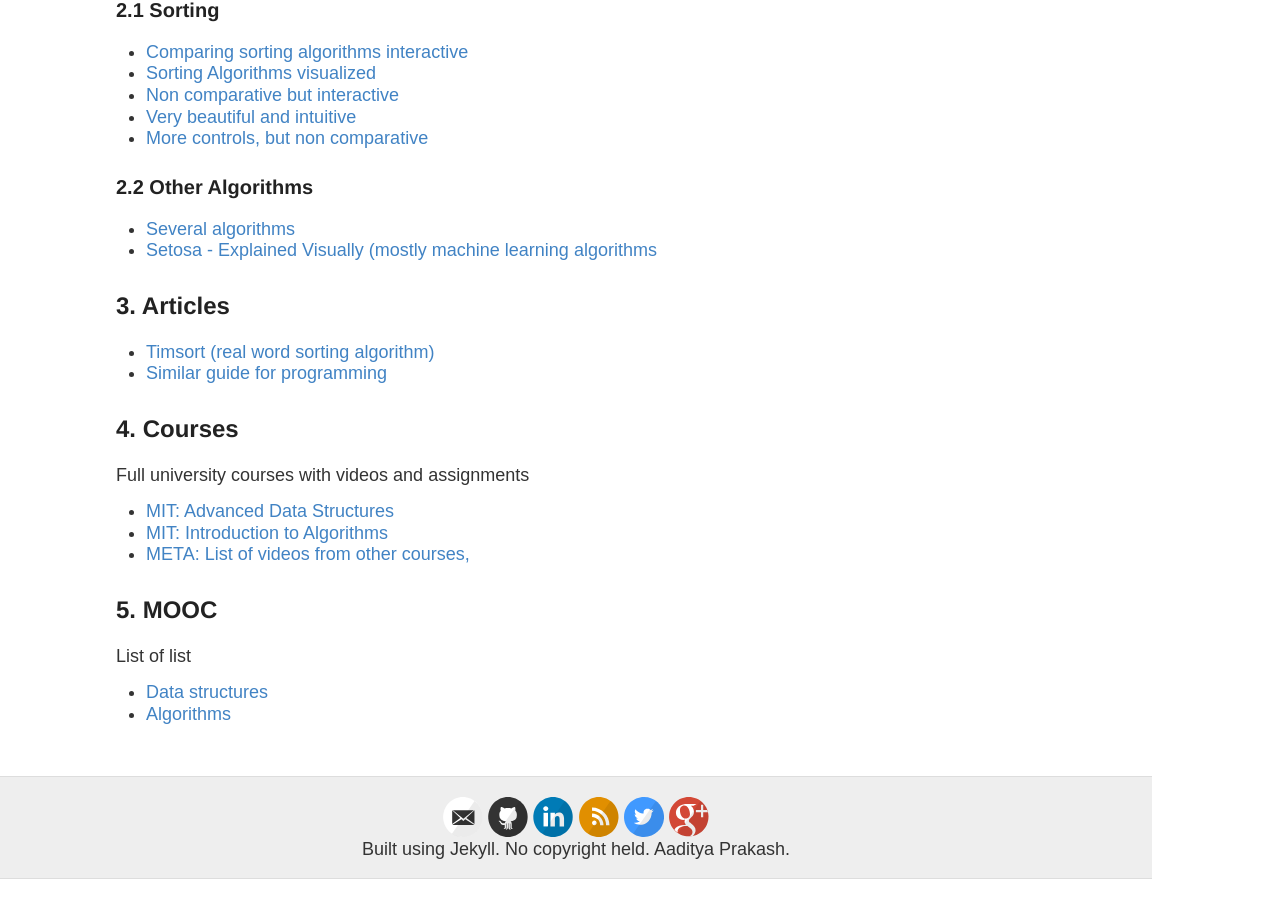
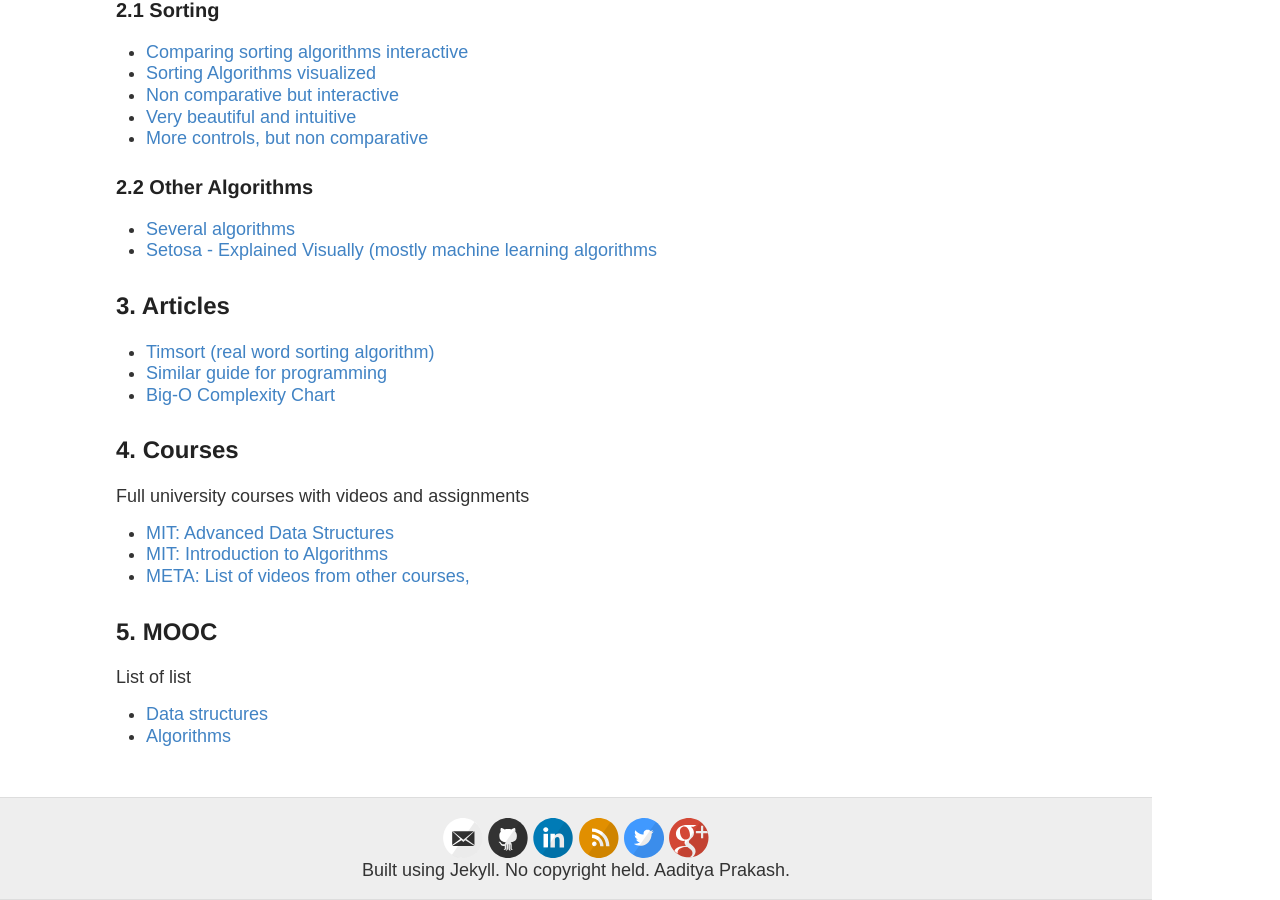
Before and after one commit to iamaaditya/iamaaditya.github.io, a Jekyll site: the page built from notes/algorithms/index.md, in a window 1280 px wide and 900 px high, scrolled down 658 px. Built offline with Jekyll 4.4.1, drawn with Linux system fonts in a browser that asks for light colours; some web fonts are replaced; before the commit the page ends 1537 px from its top, so only the background shows below that.

```diff
--- a/notes/algorithms/index.md
+++ b/notes/algorithms/index.md
@@ -36,6 +36,7 @@
 ## 3. Articles
  * [Timsort (real word sorting algorithm)]( http://corte.si/posts/code/timsort/index.html)
  * [Similar guide for programming ]( http://iamaaditya.github.io/notes/programming/)
+ * [Big-O Complexity Chart](http://bigocheatsheet.com/)
 
 
 ## 4. Courses
```
Also changed, not shown: 1 other file.
